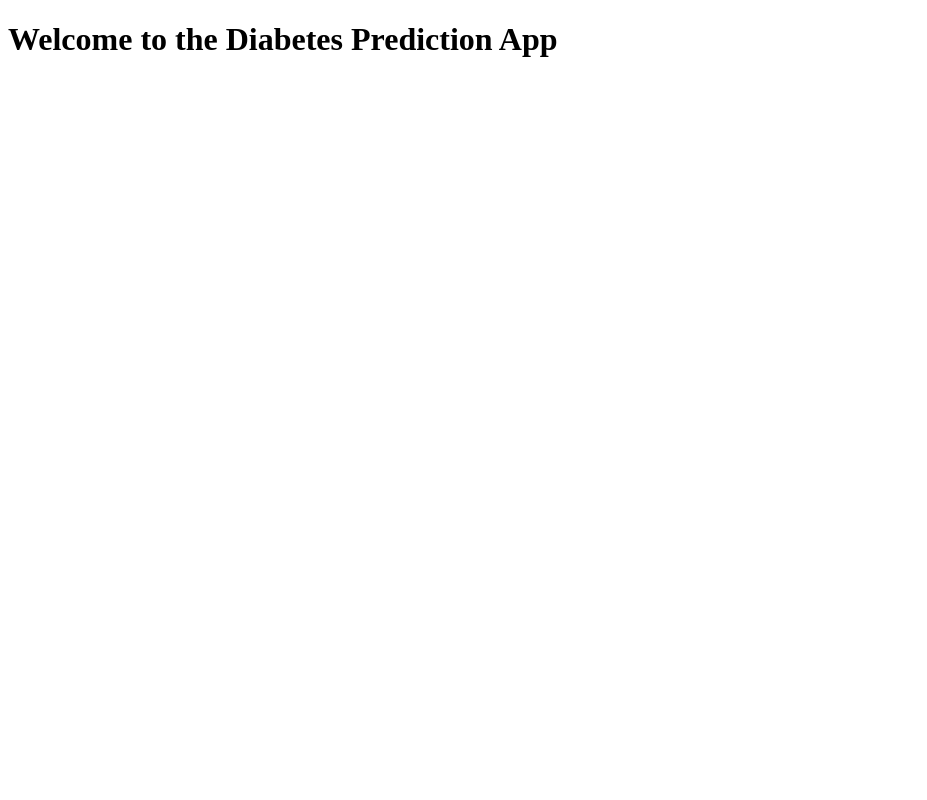
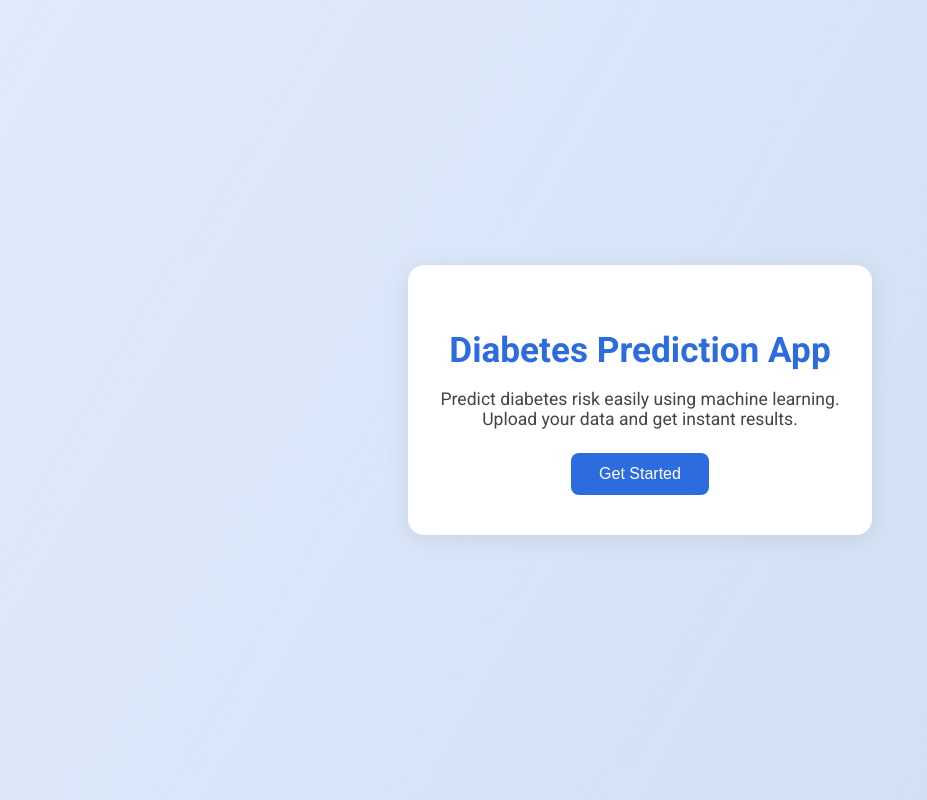
Before and after one commit to sanjula77/diabetes-prediction-streamlit-app, a plain HTML site: page index.html in a window 1280 px wide. Shown: the whole page, without its empty margins (0-927 px from the left). Drawn offline with Linux system fonts and the light colour scheme.

Commit message:
Refactor index.html to enhance layout and styling for the Diabetes Prediction App

```diff
--- a/index.html
+++ b/index.html
@@ -4,8 +4,64 @@
     <meta charset="UTF-8" />
     <meta name="viewport" content="width=device-width, initial-scale=1.0" />
     <title>Diabetes Prediction</title>
+    <link
+      href="https://fonts.googleapis.com/css2?family=Roboto:wght@400;700&display=swap"
+      rel="stylesheet"
+    />
+    <style>
+      body {
+        font-family: "Roboto", Arial, sans-serif;
+        background: linear-gradient(120deg, #e0eafc 0%, #cfdef3 100%);
+        margin: 0;
+        padding: 0;
+        min-height: 100vh;
+        display: flex;
+        flex-direction: column;
+        align-items: center;
+        justify-content: center;
+      }
+      .container {
+        background: #fff;
+        border-radius: 16px;
+        box-shadow: 0 4px 24px rgba(0, 0, 0, 0.08);
+        padding: 40px 32px;
+        max-width: 400px;
+        width: 100%;
+        text-align: center;
+      }
+      h1 {
+        color: #2d6cdf;
+        font-size: 2.2rem;
+        margin-bottom: 16px;
+      }
+      p {
+        color: #444;
+        font-size: 1.1rem;
+        margin-bottom: 24px;
+      }
+      .btn {
+        background: #2d6cdf;
+        color: #fff;
+        border: none;
+        border-radius: 8px;
+        padding: 12px 28px;
+        font-size: 1rem;
+        cursor: pointer;
+        transition: background 0.2s;
+      }
+      .btn:hover {
+        background: #1b4fa0;
+      }
+    </style>
   </head>
   <body>
-    <h1>Welcome to the Diabetes Prediction App</h1>
+    <div class="container">
+      <h1>Diabetes Prediction App</h1>
+      <p>
+        Predict diabetes risk easily using machine learning.<br />Upload your
+        data and get instant results.
+      </p>
+      <button class="btn">Get Started</button>
+    </div>
   </body>
 </html>
```
